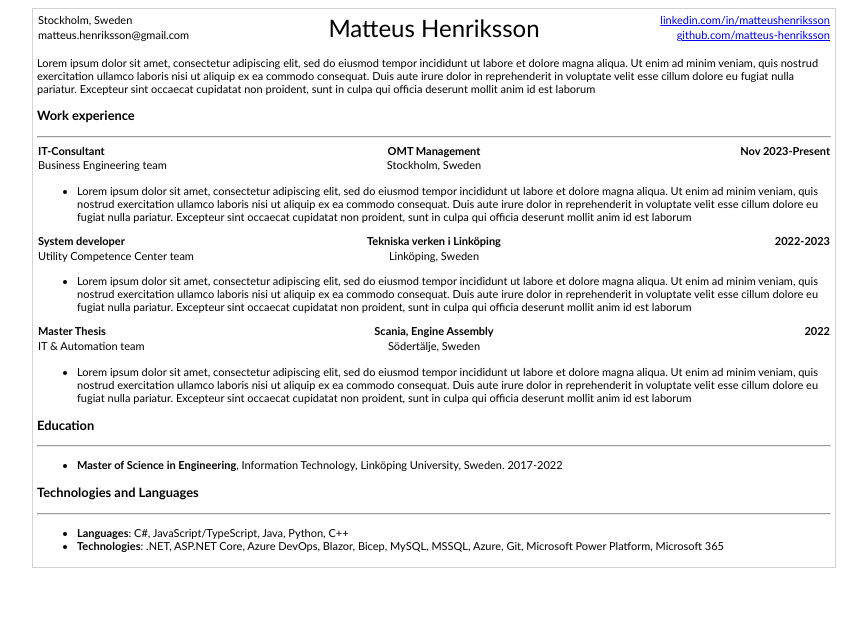
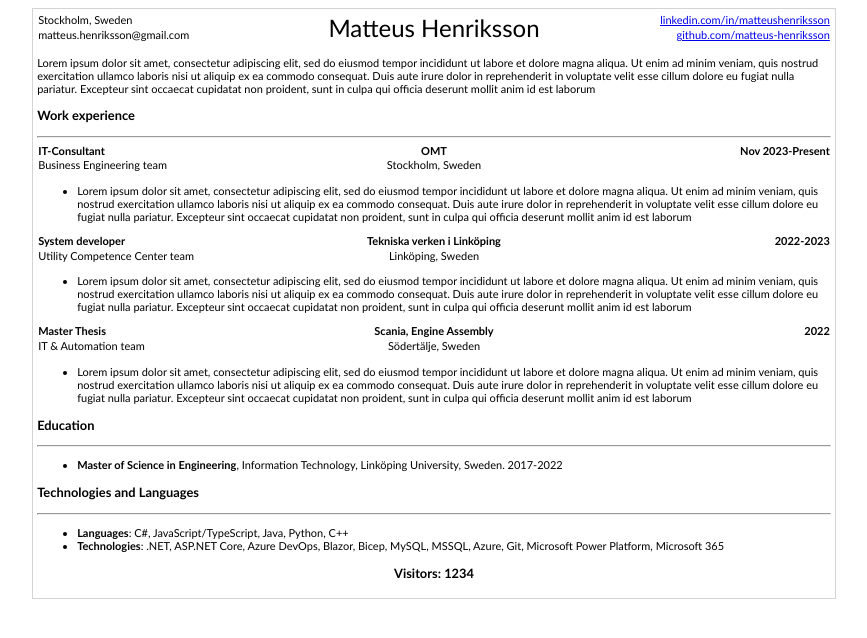
Before and after one commit to matteus-henriksson/resume, a plain HTML site: page index.html in a window 1280 px wide. Shown: the whole page, without its empty margins (206-1073 px from the left). Drawn offline with Linux system fonts and the light colour scheme.

Commit message:
step 7: add Javascript

```diff
--- /dev/null
+++ b/app.js
@@ -0,0 +1,18 @@
+function fetchVisitorCount() {
+    // placeholder for where to fetch the actual visitor count.
+    return new Promise(resolve => {
+        setTimeout(() => {
+            resolve(1234);
+        }, 1000);
+    });
+}
+
+function updateVisitorCount() {
+    fetchVisitorCount().then(count => {
+        document.getElementById('visitorCount').innerText = count;
+    }).catch(error => {
+        console.error('Failed to fetch visitor count:', error);
+    });
+}
+
+document.addEventListener('DOMContentLoaded', updateVisitorCount);
--- a/index.html
+++ b/index.html
@@ -1,5 +1,6 @@
 <!DOCTYPE html>
 <html lang="en">
+
 <head>
   <meta charset="UTF-8" />
   <title>Matteus H.</title>
@@ -9,6 +10,7 @@
   <link rel="icon" href="favicon.png" />
 </head>
 <div class="resume-container">
+
   <body>
     <div>
       <table>
@@ -18,17 +20,13 @@
             <span class="header-font-size">Matteus Henriksson</span>
           </td>
           <td class="text-align-end">
-              <a href="https://linkedin.com/in/matteushenriksson"
-                >linkedin.com/in/matteushenriksson</a
-              >
+            <a href="https://linkedin.com/in/matteushenriksson">linkedin.com/in/matteushenriksson</a>
           </td>
         </tr>
         <tr>
           <td class="text-align-start">matteus.henriksson@gmail.com</td>
           <td class="text-align-end">
-              <a href="https://github.com/matteus-henriksson"
-                >github.com/matteus-henriksson</a
-              >
+            <a href="https://github.com/matteus-henriksson">github.com/matteus-henriksson</a>
           </td>
         </tr>
       </table>
@@ -52,7 +50,7 @@
     <table>
       <tr class="bold-text">
         <td class="text-align-start">IT-Consultant</td>
-          <td class="text-align-center">OMT Management</td>
+        <td class="text-align-center">OMT</td>
         <td class="text-align-end">Nov 2023-Present</td>
       </tr>
       <tr>
@@ -139,6 +137,11 @@
         MySQL, MSSQL, Azure, Git, Microsoft Power Platform, Microsoft 365
       </li>
     </ul>
+
+    <h3 class="text-align-center">Visitors: <span id="visitorCount">Loading...</span></h3>
+
+    <script src="app.js"></script>
   </body>
 </div>
+
 </html>
--- a/style.css
+++ b/style.css
@@ -40,8 +40,8 @@ td {
   font-weight: bold;
 }
 
-@media (min-width: 794px) {
+@media (min-width: 210mm) {
   .resume-container {
-    max-width: 794px;
+    max-width: 210mm;
   }
 }
```
Lines whose indentation alone changed are shown as unchanged.
